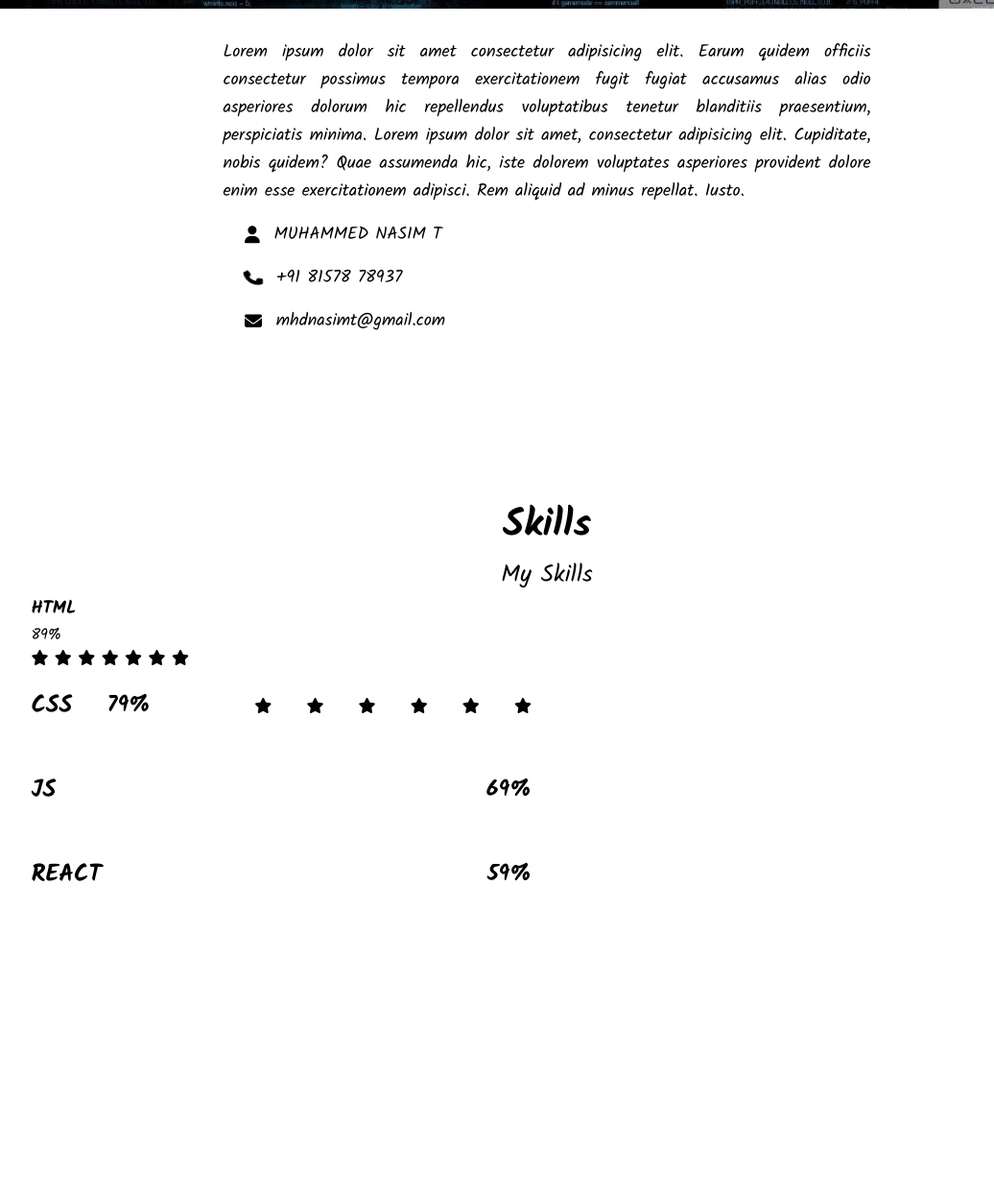
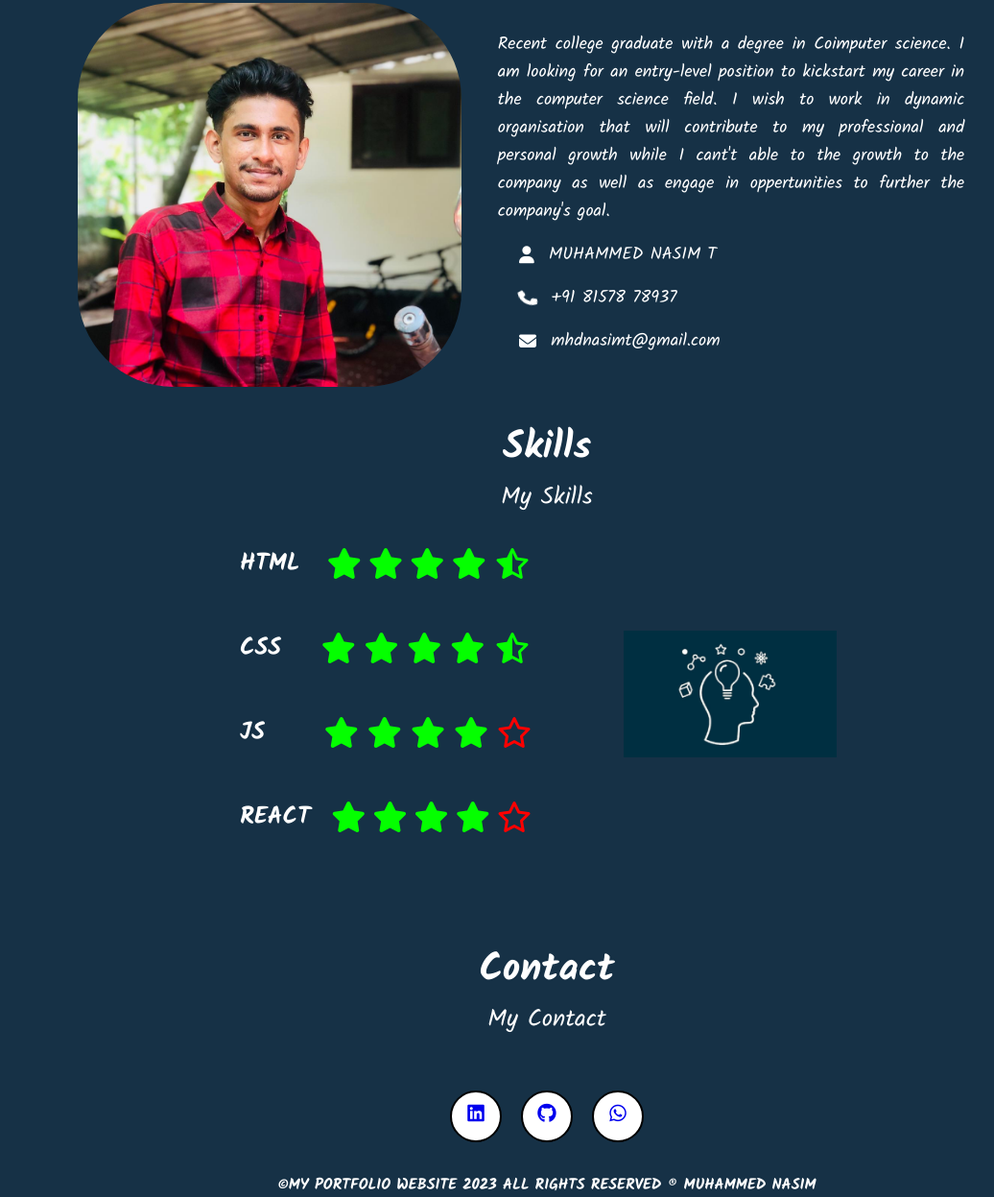
Before and after one commit to mhdnazim/Portfolio, a plain HTML site: page index.html in a window 1280 px wide. Shown: the part 791-2038 px from the top of the page at 96% size, without its empty margins (70-1106 px from the left). Before the commit the page ends 1754 px from the top, so only its background shows below. Drawn offline with Linux system fonts and the light colour scheme.

Commit message:
Portfolio

```diff
--- a/Resume.css
+++ b/Resume.css
@@ -13,9 +13,10 @@
     width: 100%;
     height: 100vh;
     /* 1vh=1% */
-    background-color: white;
-    background-image: url(./Images/796832.jpg);
+    background-image: url(./Images/266503.jpg);
+    background-attachment: fixed;
     background-size: cover;
+
 }
 
 
@@ -23,11 +24,9 @@
 nav {
     display: flex;
     width: 85%;
-    /* margin-top: 10px; */
     margin-left: 100px;
     align-items: center;
     justify-content: space-between;
-    /* background-color: rgb(0, 0, 0) ; */
     border-radius: 60px;
 
 }
@@ -60,7 +59,7 @@ nav ul li a:hover {
 }
 
 .title {
-    margin-left: 28%;
+    margin-left: 8%;
     margin-top: 13%;
 }
 
@@ -72,7 +71,7 @@ nav ul li a:hover {
 }
 
 .title span {
-    color: rgb(243, 235, 230);
+    color: rgb(203, 236, 255);
     ;
 }
 
@@ -82,10 +81,10 @@ nav ul li a:hover {
 }
 
 .title a {
-    background-color: rgb(0, 0, 0);
+    background-color: rgb(255, 255, 255);
     padding: 10px 18px;
     text-decoration: none;
-    color: rgb(255, 255, 255);
+    color: rgb(0, 0, 0);
     font-weight: bold;
     display: inline-block;
     margin: 30px 0;
@@ -93,46 +92,53 @@ nav ul li a:hover {
 
 }
 .title a:hover {
-    color: rgb(141, 136, 136);
+    color: rgb(100, 77, 255);
 }
 
-#about{
-    margin-right: 8%;
-    margin-top: 13%;
-    margin-left: 8%;
-
-}
 
 .heading{
     text-align: center;
+    margin-bottom: 2%;
 }
 
 .heading h2{
     font-size: 40px;
+    color: white;
 }
 
 .heading span{
     font-size: 25px;
-    color: rgb(0, 0, 0) ;
+    color: rgb(255, 255, 255) ;
+}
+
+.about{
+    background-color: rgba(22,49,70,255);
+}
+
+#about{
+    margin-right: 16%;
+    margin-top: 5%;
+    margin-left: 8%;
+}
+
+.about-content{
+    display: grid;
+    grid-template-columns: repeat(2,1fr);
+}
+
+.about-image img{
+    width: 400px;
+    height: 400px;
+    border-radius: 100px;
+    margin-left: 10%;
+
 }
 
 .about-text{
     font-size: 18px;
     font-weight: 500;
     text-align: justify;
-    margin-left: 200px;
-    margin-right: 200px;
-}
-
-.information .info-box{
-    display: flex;
-    align-items: center;
-    margin-bottom: 1rem;
-
-}
-.information .info-box span{
-    font-weight: 500;
-    margin-left: 15px;
+    color: white;
 }
 
 .information{
@@ -150,10 +156,14 @@ nav ul li a:hover {
     margin-left: 15px;
 }
 
+.skills{
+    background-color: rgba(22,49,70,255);
+}
+
 #skills{
-    margin-left: 8%;
-    margin-top: 13%;
-    margin-right: 8%;
+    margin-left: 25%;
+    margin-top: -2%;
+    margin-right: 25%;
 }
 
 .skill-container{
@@ -169,8 +179,7 @@ nav ul li a:hover {
     padding-left: 4rem;
 }
 
-.bar-box{
-    position: relative;
+.star-box{
     display: flex;
     justify-content: space-between;
     align-items: center;
@@ -179,12 +188,109 @@ nav ul li a:hover {
 
 }
 
-.bar-box h3{
+.star-box h3{
     font-size: 25px;
     font-weight: 800;
+    color: white;
+
 }
 
-.bar-box span{
-    font-size: 23px;
-    font-weight: 700;
+.contacts{
+    background-color: rgba(22,49,70,255);
+
 }
+
+#contact{
+    margin-left: 8%;
+    margin-top: 0%;
+    margin-right: 8%;
+}
+
+.icon-div{
+    margin-top: 5%;
+    display: flex;
+    align-items: center;
+    justify-content: center;
+
+
+}
+
+.icon{
+    width: 50px;
+    height: 50px;
+    border: 2px solid;
+    border-radius: 50%;
+    display: flex;
+    align-items: center;
+    justify-content: center;
+    margin: 0 10px;
+    background-color: rgb(255, 255, 255);
+}
+
+
+.icon i{
+    font-size: 20px;
+}
+
+
+.icon:hover{
+    background-image: linear-gradient(rgb(100, 77, 230), rgb(255, 255, 255), rgb(100, 77, 230));
+    color: aliceblue;
+}
+
+footer{
+    margin-top: 2rem;
+    font-weight: bolder;
+    color: white;
+}
+
+
+
+/* responsive------------------------------ */
+
+@media(max-width:600px){
+    .container{
+        margin-right: 200px;
+    }
+    .title p {
+        color: #ebc0c0;
+        line-height: 30px;
+        margin-right: 5px;
+    }
+    nav {
+        display: flex;
+        width: 85%;
+        margin-left: 10px;
+        align-items: center;
+        justify-content: space-between;
+        border-radius: 60px;
+
+    }
+
+
+    nav ul li {
+        display: inline-block;
+        margin: 5px 3px;
+    }
+    .about-image img{
+        width: 300px;
+        height: 300px;
+        border-radius: 100px;
+        margin-left: 10%;
+
+    }.about-text{
+        margin-left: -250px;
+        margin-top: 300px;
+        font-size: 18px;
+        font-weight: 500;
+        text-align: justify;
+        color: white;
+    }
+    .skill-img img{
+        width: 250px;
+        object-position: center;
+        padding-left: 4rem;
+        margin-left: -350px;
+        margin-top: 500px;
+    }
+}
--- a/index.html
+++ b/index.html
@@ -5,6 +5,8 @@
     <meta charset="UTF-8">
     <meta name="viewport" content="width=device-width, initial-scale=1.0">
     <title>My Portfolio Web Page</title>
+
+    <!-- link css page  -->
     <link rel="stylesheet" href="Resume.css">
 
     <!-- Font Awsome -->
@@ -19,13 +21,15 @@
 
     <div class="container" id="container">
         <nav>
+
+            <!-- logo image  -->
             <img src="./Images/logo.png" alt="No image" class="logo">
 
             <ul>
-                <li><a href="">HOME</a></li>
-                <li><a href="">ABOUT</a></li>
-                <li><a href="">SKILLS</a></li>
-                <li><a href="">CONTACT</a></li>
+                <li><a href="#home"><i class="fa-solid fa-house fa-xl"></i></a></li>
+                <li><a href="#about">ABOUT</a></li>
+                <li><a href="#skills">SKILLS</a></li>
+                <li><a href="#contact">CONTACT</a></li>
             </ul>
         </nav>
 
@@ -43,10 +47,12 @@
         </section>
 
         <!-- section  about  -->
+        <div class="about">
             <section id="about">
 
                 <!-- Heading -->
                 <div class="heading">
+                    <br><br><br>
                     <h2>About me</h2>
                     <span>Introduction</span>
 
@@ -55,17 +61,22 @@
                 <div class="about-content">
 
                     <!-- section 1  -->
+                    <!-- about image  -->
+                    <div class="about-image">
+                        <img src="./Images/image mine.jpg" alt="No image">
+
+                    </div>
 
                     <!-- about text section  -->
                     <div class="about-text">
 
                         <br>
-                    <p>Lorem ipsum dolor sit amet consectetur adipisicing elit. Earum quidem officiis consectetur
-                        possimus tempora exercitationem fugit fugiat accusamus alias odio asperiores dolorum hic
-                        repellendus voluptatibus tenetur blanditiis praesentium, perspiciatis minima. Lorem ipsum dolor
-                        sit amet, consectetur adipisicing elit. Cupiditate, nobis quidem? Quae assumenda hic, iste
-                        dolorem voluptates asperiores provident dolore enim esse exercitationem adipisci. Rem aliquid ad
-                        minus repellat. Iusto.</p>
+                        <p>Recent college graduate with a degree in Coimputer science. I am looking for an entry-level
+                            position to kickstart my career in the computer science field. I wish to work in dynamic
+                            organisation that will contribute to my professional and personal growth while I cant't able
+                            to
+                            the growth to the company as well as engage in oppertunities to further the company's goal.
+                        </p>
 
                         <!-- information -->
                         <div class="information">
@@ -85,15 +96,18 @@
                                 <i class="fa-solid fa-envelope fa-flip"></i>
                                 <span>mhdnasimt@gmail.com</span>
                             </div>
+                            <br><br>
                         </div>
                     </div>
 
                 </div>
             </section>
+        </div>
 
         <!-- skill section  -->
-
+        <div class="skills">
             <section id="skills">
+                <!-- skill section heading  -->
                 <div class="heading">
                     <h2>Skills</h2>
                     <span>My Skills</span>
@@ -103,62 +117,83 @@
                 <!-- skills  -->
 
                 <div class="skill-container">
-                <div class="bar">
+                    <div class="star">
 
-                    <!-- bar1 -->
+                        <!-- star1 -->
                         <div class="star-box">
 
                             <h3>HTML</h3>
-                        <span>89%</span>
+
 
                             <div class="star"></div>
-                            <i class="fa-solid fa-star"></i>
-                            <i class="fa-solid fa-star"></i>
-                            <i class="fa-solid fa-star"></i>
-                            <i class="fa-solid fa-star"></i>
-                            <i class="fa-solid fa-star"></i>
-                            <i class="fa-solid fa-star"></i>
-                            <i class="fa-solid fa-star"></i>
+                            &nbsp
+                            <i class="fa-solid fa-star fa-2xl" style="color: #04ff00;"></i>
+                            <i class="fa-solid fa-star fa-2xl" style="color: #04ff00;"></i>
+                            <i class="fa-solid fa-star fa-2xl" style="color: #04ff00;"></i>
+                            <i class="fa-solid fa-star fa-2xl" style="color: #04ff00;"></i>
+                            <i class="fa-regular fa-star-half-stroke fa-2xl" style="color: #04ff00;"></i>
+
 
 
 
 
                         </div>
 
-                    <!-- bar 2 -->
-                    <div class="bar-box">
+                        <!-- star 2 -->
+                        <div class="star-box">
 
                             <h3>CSS</h3>
-                        <span>79%</span>
 
-                        <br><div class="star"></div>
-                            <i class="fa-solid fa-star"></i>
-                            <i class="fa-solid fa-star"></i>
-                            <i class="fa-solid fa-star"></i>
-                            <i class="fa-solid fa-star"></i>
-                            <i class="fa-solid fa-star"></i>
-                            <i class="fa-solid fa-star"></i>
+
+                            <br>
+
+                            <div class="star"></div>
+                            &nbsp
+                            <i class="fa-solid fa-star fa-2xl" style="color: #04ff00;"></i>
+                            <i class="fa-solid fa-star fa-2xl" style="color: #04ff00;"></i>
+                            <i class="fa-solid fa-star fa-2xl" style="color: #04ff00;"></i>
+                            <i class="fa-solid fa-star fa-2xl" style="color: #04ff00;"></i>
+                            <i class="fa-regular fa-star-half-stroke fa-2xl" style="color: #04ff00;"></i>
 
 
 
 
                         </div>
 
-                    <!-- bar 3 -->
-                    <div class="bar-box">
+                        <!-- star 3 -->
+                        <div class="star-box">
 
                             <h3>JS</h3>
-                        <span>69%</span>
+
+
+                            <br>
+                            <div class="star"></div>
+                            &nbsp&nbsp&nbsp&nbsp
+                            <i class="fa-solid fa-star fa-2xl" style="color: #04ff00;"></i>
+                            <i class="fa-solid fa-star fa-2xl" style="color: #04ff00;"></i>
+                            <i class="fa-solid fa-star fa-2xl" style="color: #04ff00;"></i>
+                            <i class="fa-solid fa-star fa-2xl" style="color: #04ff00;"></i>
+                            <i class="fa-regular fa-star fa-2xl" style="color: #ff0000;"></i>
+
 
 
 
                         </div>
 
-                    <!-- bar 4 -->
-                    <div class="bar-box">
+                        <!-- star 4 -->
+                        <div class="star-box">
 
                             <h3>REACT</h3>
-                        <span>59%</span>
+
+
+                            <br>
+                            <div class="star"></div>
+                            <i class="fa-solid fa-star fa-2xl" style="color: #04ff00;"></i>
+                            <i class="fa-solid fa-star fa-2xl" style="color: #04ff00;"></i>
+                            <i class="fa-solid fa-star fa-2xl" style="color: #04ff00;"></i>
+                            <i class="fa-solid fa-star fa-2xl" style="color: #04ff00;"></i>
+                            <i class="fa-regular fa-star fa-2xl" style="color: #ff0000;"></i>
+
 
 
 
@@ -166,8 +201,55 @@
 
                     </div>
 
+                    <!-- skill section image  -->
+                    <div class="skill-img">
+                        <img src="./Images/Top-skills-in-demand-startuptalky.jpg" alt="No image">
+
+                    </div>
+
+                </div>
+            </section>
+
+        </div>
+        <!-- contact  -->
+
+        <div class="contacts">
+            <section id="contact">
+
+                <div class="heading">
+                    <br><br><br>
+                    <h2>Contact</h2>
+                    <span>My Contact</span>
+
+                </div>
+
+                <!-- icons -->
+                <div class="icon-div">
+                    <!-- icon 1 -->
+                    <div class="icon">
+                        <a href="https://in.linkedin.com/"><i class="fa-brands fa-linkedin"></i></a>
+                    </div>
+
+                    <!-- icon 2 -->
+                    <div class="icon">
+                        <a href="https://github.com/"><i class="fa-brands fa-github"></i></a>
+                    </div>
+
+                    <!-- icon 3 -->
+                    <div class="icon">
+                        <a href="https://web.whatsapp.com/"><i class="fa-brands fa-whatsapp"></i></a>
+                    </div>
+
+                </div>
+            </section>
+
+            <!-- footer  -->
+            <footer>
+                <p style="text-align: center;">&copy;MY PORTFOLIO WEBSITE 2023 ALL RIGHTS RESERVED &reg; MUHAMMED NASIM
+                </p>
+            </footer>
+        </div>
     </div>
 
 </body>
-
 </html>
```
Also changed, not shown: Images/266503.jpg (added), Images/796832.jpg (deleted), Images/Top-skills-in-demand-startuptalky.jpg (added), Images/image mine.jpg (added). Lines whose indentation alone changed are shown as unchanged.
